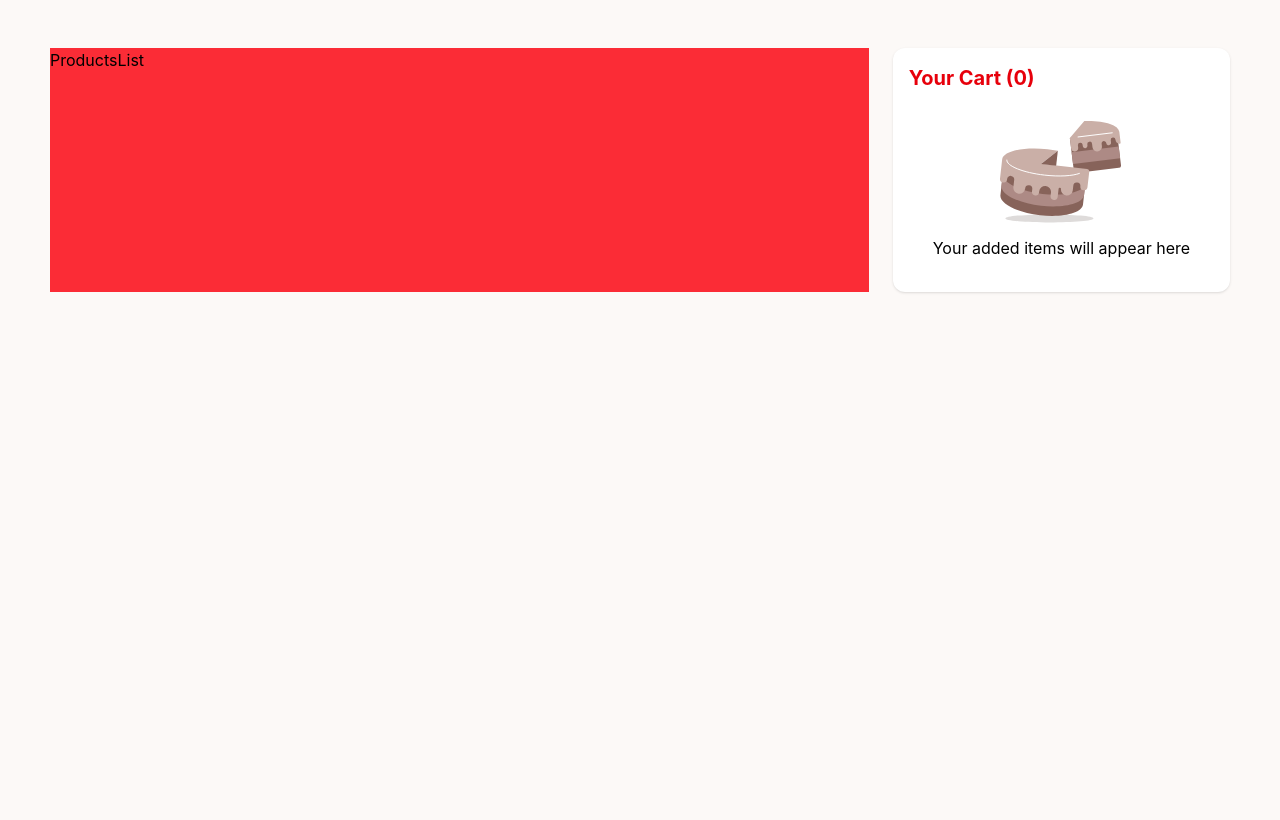
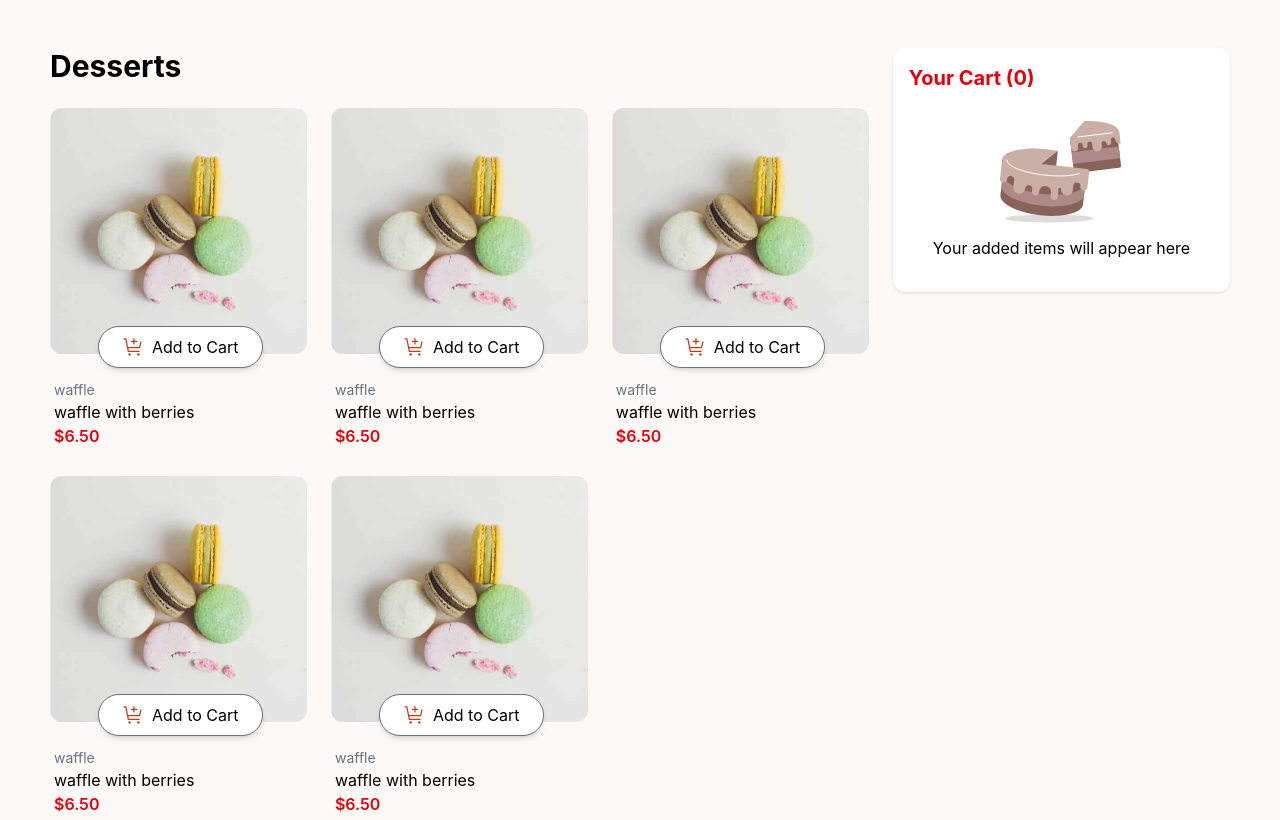
Before and after one commit to nimanek/frontend-mentor-challenges, a React (Vite) app in the folder product-list-with-cart/: page / in a window 1280 px wide. Built offline with nearby package versions, Linux system fonts and the light colour scheme.

Commit message:
created ProductCard and AddToCartBtn comp and styled

```diff
--- a/product-list-with-cart/src/App.tsx
+++ b/product-list-with-cart/src/App.tsx
@@ -6,7 +6,7 @@ function App() {
     return (
         <>
             <div className="mx-auto w-295 mt-12 grid grid-cols-10 gap-6">
-                <div className="col-span-7 bg-red-500">
+                <div className="col-span-7">
                     <ProductsList />
                 </div>
 
--- /dev/null
+++ b/product-list-with-cart/src/components/AddToCartBtn.tsx
@@ -0,0 +1,10 @@
+
+const AddToCartBtn = () => {
+  return (
+    <div className="">
+      <button className="flex items-center justify-center gap-2 border border-gray-500 shadow-md absolute bottom-0 left-12 bg-white px-6 py-2 rounded-full cursor-pointer hover:bg-rose-50"><img src="../../public/icon-add-to-cart.svg"/> Add to Cart</button>
+    </div>
+  )
+}
+
+export default AddToCartBtn
--- /dev/null
+++ b/product-list-with-cart/src/components/ProductCard.tsx
@@ -0,0 +1,22 @@
+import AddToCartBtn from "./AddToCartBtn";
+
+const ProductCard = () => {
+    return (
+        <>
+            <div className="">
+                <div className="relative w-fit h-65">
+                    <img className="h-fit w-full rounded-xl" src="../../public/image-macaron-desktop.jpg"/>
+                    <AddToCartBtn />
+                </div>
+
+                <div className="flex flex-col mt-2 p-1">
+                    <p className="text-sm text-gray-500">waffle</p>
+                    <p>waffle with berries</p>
+                    <span className="text-red-600 font-semibold">$6.50</span>
+                </div>
+            </div>
+        </>
+    );
+};
+
+export default ProductCard;
--- a/product-list-with-cart/src/components/ProductsList.tsx
+++ b/product-list-with-cart/src/components/ProductsList.tsx
@@ -1,10 +1,18 @@
+import ProductCard from "./ProductCard";
 
 const ProductsList = () => {
-  return (
-    <div>
-      ProductsList
-    </div>
-  )
-}
+    return (
+        <>
+            <p className="font-bold text-3xl mb-6">Desserts</p>
+            <div className="grid gap-6 grid-cols-3">
+                <ProductCard />
+                <ProductCard />
+                <ProductCard />
+                <ProductCard />
+                <ProductCard />
+            </div>
+        </>
+    );
+};
 
-export default ProductsList
+export default ProductsList;
```
